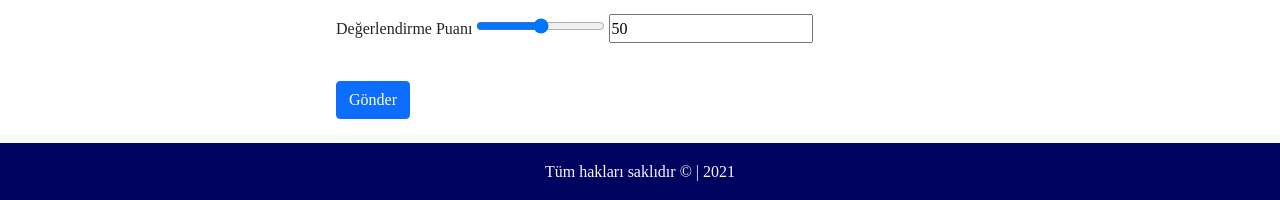
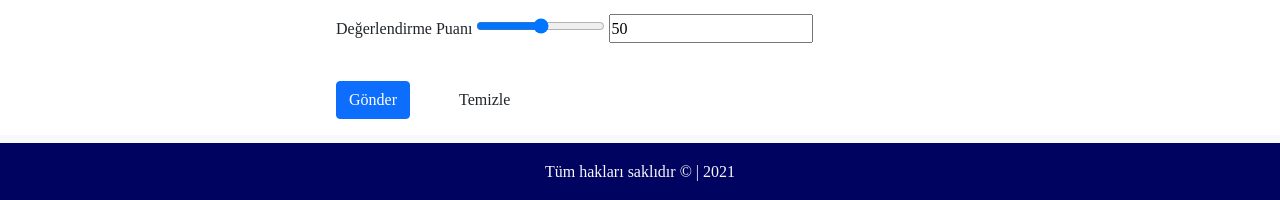
Before and after one commit to muratkucuk91/webprogramproje, a PHP site: page /iletisim.php in a window 1280 px wide. Shown: the part 1052-1252 px from the top of the page. Run offline with PHP 8.4, Linux system fonts and the light colour scheme; some libraries are stand-ins or nearby versions.

Commit message:
Temizle butonu ekledim.

```diff
--- a/iletisim.php
+++ b/iletisim.php
@@ -190,6 +190,7 @@
 </div>
 
   <button type="submit" class=" m-3 btn btn-primary">Gönder</button>
+  <button type="reset" class=" m-3 btn btn-succes">Temizle</button>
 </form>
 
 
```
